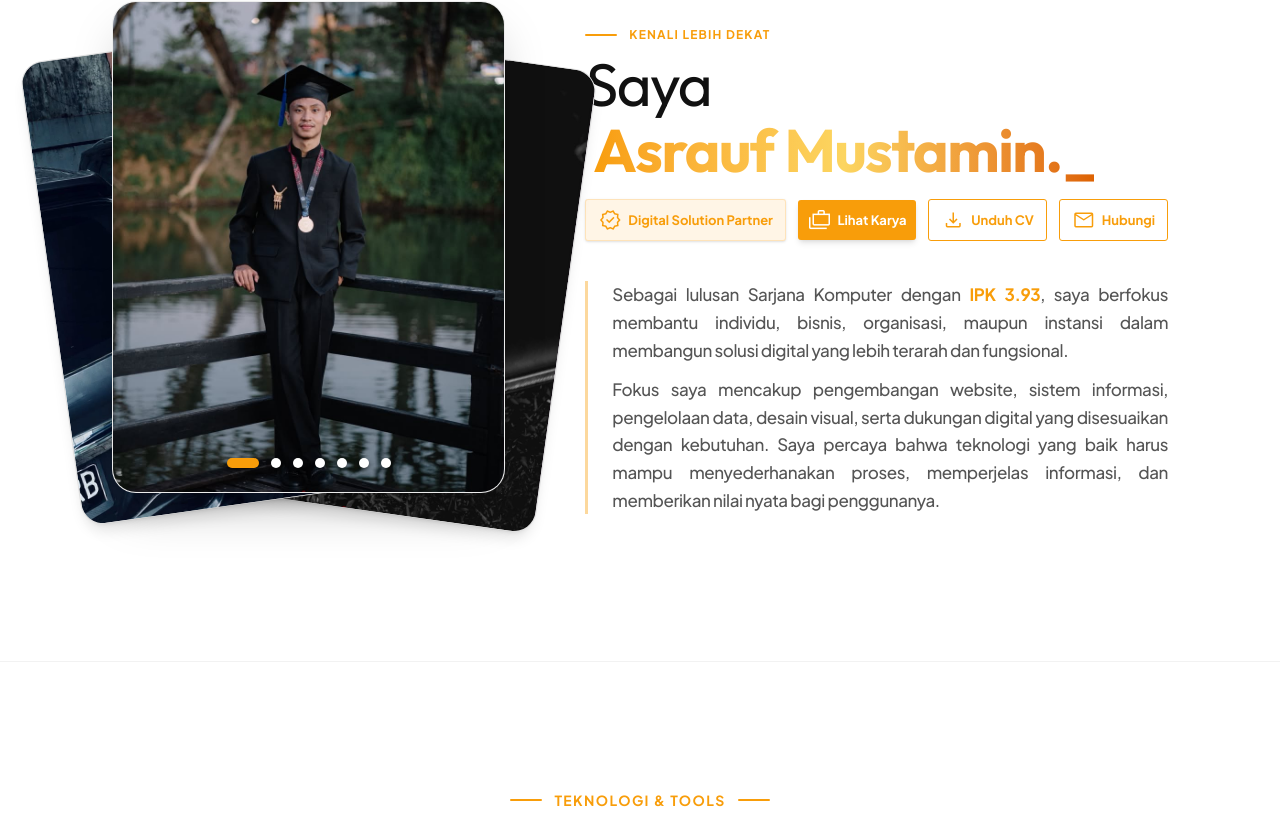
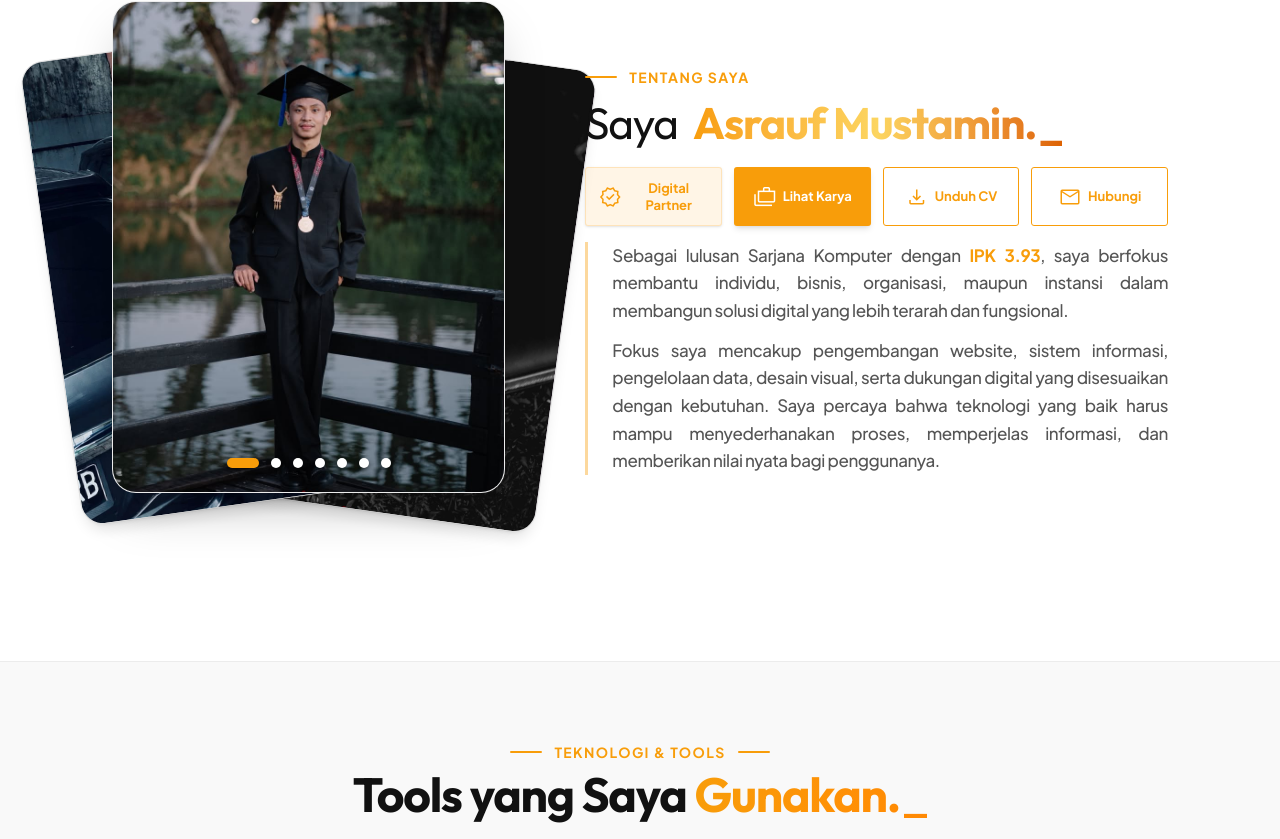
Before and after one commit to asraufmustamin/web-personal-async, a Next.js app: page / in a window 1280 px wide. Shown: the part 839-1678 px from the top of the page. Built offline with nearby package versions, Linux system fonts and the light colour scheme.

Commit message:
feat: enhance 3d blur stagger animations on scroll and equalize button sizes

```diff
--- a/src/components/AboutSection.tsx
+++ b/src/components/AboutSection.tsx
@@ -3,6 +3,7 @@
 import { motion, AnimatePresence, useInView } from "framer-motion";
 import { useState, useRef } from "react";
 import { Typewriter } from "@/components/ui/typewriter";
+import { staggerContainer, slideInLeftBlur, slideInRightBlur, fadeUpBlur } from "@/lib/animations";
 
 const images = [
   "/foto_aboutus.jpeg",
@@ -22,15 +23,23 @@ export default function AboutSection() {
   const isHeadingInView = useInView(headingRef, { once: true, margin: "-100px" });
 
   return (
-    <motion.section className="py-10 md:py-32 bg-bg-main" id="tentang" initial={{ opacity: 0, y: 40 }} whileInView={{ opacity: 1, y: 0 }} transition={{ duration: 0.8, ease: "easeOut" }} viewport={{ once: true, margin: "-100px" }}>
+    <motion.section
+      className="py-10 md:py-32 bg-bg-main overflow-hidden"
+      id="tentang"
+      variants={staggerContainer}
+      initial="hidden"
+      whileInView="show"
+      viewport={{ once: false, amount: 0.15 }}
+    >
       <div className="container mx-auto px-4 md:px-12 max-w-6xl">
         <div className="grid lg:grid-cols-12 gap-12 md:gap-16 lg:gap-20 items-stretch">
 
           {/* Left Column - Photo Carousel (Interactive Fanning Stack) */}
-          <div
+          <motion.div
             className="lg:col-span-5 flex justify-center items-center py-4"
             onMouseEnter={() => setIsPhotoHovered(true)}
             onMouseLeave={() => { setIsPhotoHovered(false); setIsMobileFanned(false); }}
+            variants={slideInLeftBlur}
           >
             <div
               className="relative group w-full max-w-[400px] aspect-[4/5] cursor-pointer"
@@ -96,22 +105,25 @@ export default function AboutSection() {
                 style={{ display: "none" }} /* Hidden by default, let users use dots to avoid hijacking hover too much */
               />
             </div>
-          </div>
+          </motion.div>
 
           {/* Right Column - Content */}
-          <div className={`lg:col-span-7 flex flex-col items-start gap-6 h-full py-4 justify-center transition-transform duration-500 ${isPhotoHovered ? "lg:translate-x-6" : "translate-x-0"}`}>
+          <motion.div
+            className="lg:col-span-7 flex flex-col justify-center"
+            variants={slideInRightBlur}
+          >
 
             {/* Header Section */}
-            <div className="flex flex-col gap-1 w-full mt-8 lg:mt-0 items-center lg:items-start text-center lg:text-left">
-              <div className="flex items-center justify-center lg:justify-start gap-3 mb-1 w-full">
+            <motion.div variants={fadeUpBlur} className="flex flex-col gap-1 w-full mt-8 lg:mt-0 items-center lg:items-start text-center lg:text-left">
+              <div className="flex items-center gap-3 mb-2">
                 <span className="w-8 h-[2px] bg-primary rounded-full"></span>
-                <span className="text-primary font-bold tracking-widest uppercase text-xs">
-                  Kenali Lebih Dekat
+                <span className="text-primary font-bold tracking-widest uppercase text-xs md:text-sm">
+                  TENTANG SAYA
                 </span>
                 <span className="w-8 h-[2px] bg-primary rounded-full lg:hidden"></span>
               </div>
 
-              <h2 ref={headingRef} className="text-4xl md:text-5xl lg:text-6xl font-bold font-serif text-text-main tracking-tight leading-[1.2] lg:leading-[1.1] flex flex-col lg:block items-center">
+              <h2 ref={headingRef} className="text-3xl md:text-4xl lg:text-[2.75rem] font-bold font-serif text-text-main tracking-tight leading-tight lg:leading-[1.1] flex flex-col lg:block items-center">
                 <span className="font-light">Saya</span>{" "}
                 <span className="whitespace-nowrap mt-1 md:mt-0 md:ml-2">
                   {isHeadingInView ? (
@@ -128,41 +140,40 @@ export default function AboutSection() {
                 </span>
               </h2>
 
-              <div className="flex flex-wrap md:flex-nowrap items-center justify-center lg:justify-start gap-2 md:gap-3 mt-3 w-full">
-                <div className="flex items-center justify-center bg-primary/10 border border-primary/20 text-primary px-3 py-2 rounded-[3px] font-bold gap-1.5 shadow-sm whitespace-nowrap">
-                  <span className="material-symbols-outlined text-[16px]">verified</span>
-                  <span className="text-[13px]">Digital Solution Partner</span>
+              <div className="grid grid-cols-2 lg:grid-cols-4 gap-2 md:gap-3 mt-4 w-full">
+                <div className="flex items-center justify-center bg-primary/10 border border-primary/20 text-primary px-3 py-2.5 md:py-3 rounded-[3px] font-bold gap-1.5 shadow-sm text-center">
+                  <span className="material-symbols-outlined text-[16px] md:text-[18px]">verified</span>
+                  <span className="text-[12px] md:text-[13px] leading-tight">Digital Partner</span>
                 </div>
 
-                <a href="#proyek" className="group relative px-3 py-2 bg-primary text-white rounded-[3px] font-bold flex items-center justify-center gap-1.5 overflow-hidden shadow-md hover:shadow-primary/30 transition-all duration-300">
+                <a href="#proyek" className="group relative px-3 py-2.5 md:py-3 bg-primary text-white rounded-[3px] font-bold flex items-center justify-center gap-1.5 overflow-hidden shadow-md hover:shadow-primary/30 transition-all duration-300 text-center">
                   <span className="absolute inset-0 w-full h-full bg-gradient-to-r from-primary to-primary-dark opacity-0 group-hover:opacity-100 transition-opacity duration-300"></span>
-                  <span className="relative z-10 flex items-center gap-1.5 text-[13px] whitespace-nowrap">
-                    <span className="material-symbols-outlined text-[16px]">cases</span> Lihat Karya
+                  <span className="relative z-10 flex items-center gap-1.5 text-[12px] md:text-[13px]">
+                    <span className="material-symbols-outlined text-[16px] md:text-[18px]">cases</span> Lihat Karya
                   </span>
                 </a>
 
-                <a href="/cv_asrauf.pdf" target="_blank" rel="noopener noreferrer" className="group px-3 py-2 bg-transparent border border-primary text-primary rounded-[3px] font-bold flex items-center justify-center gap-1.5 hover:bg-primary/5 transition-all duration-300">
-                  <span className="material-symbols-outlined text-[16px] group-hover:-translate-y-1 transition-transform">download</span> <span className="text-[13px] whitespace-nowrap">Unduh CV</span>
+                <a href="/cv_asrauf.pdf" target="_blank" rel="noopener noreferrer" className="group px-3 py-2.5 md:py-3 bg-transparent border border-primary text-primary rounded-[3px] font-bold flex items-center justify-center gap-1.5 hover:bg-primary/5 transition-all duration-300 text-center">
+                  <span className="material-symbols-outlined text-[16px] md:text-[18px] group-hover:-translate-y-1 transition-transform">download</span> <span className="text-[12px] md:text-[13px]">Unduh CV</span>
                 </a>
 
-                <a href="#kontak" className="group px-3 py-2 bg-transparent border border-primary text-primary rounded-[3px] font-bold flex items-center justify-center gap-1.5 hover:bg-primary/5 transition-all duration-300">
-                  <span className="material-symbols-outlined text-[16px] group-hover:scale-110 transition-transform">mail</span> <span className="text-[13px] whitespace-nowrap">Hubungi</span>
+                <a href="#kontak" className="group px-3 py-2.5 md:py-3 bg-transparent border border-primary text-primary rounded-[3px] font-bold flex items-center justify-center gap-1.5 hover:bg-primary/5 transition-all duration-300 text-center">
+                  <span className="material-symbols-outlined text-[16px] md:text-[18px]">mail</span> <span className="text-[12px] md:text-[13px]">Hubungi</span>
                 </a>
               </div>
-            </div>
+            </motion.div>
 
             {/* Description Section */}
-            <div className="border-l-[3px] border-primary/40 pl-4 md:pl-6 flex flex-col gap-3 mt-4 relative z-10 text-justify w-full max-w-2xl mx-auto lg:mx-0">
+            <motion.div variants={fadeUpBlur} className="border-l-[3px] border-primary/40 pl-4 md:pl-6 flex flex-col gap-3 mt-4 relative z-10 text-justify w-full max-w-2xl mx-auto lg:mx-0">
               <p className="text-text-muted font-medium text-[14px] md:text-[17px] leading-relaxed tracking-tight">
                 Sebagai lulusan Sarjana Komputer dengan <strong className="text-primary font-bold">IPK 3.93</strong>, saya berfokus membantu individu, bisnis, organisasi, maupun instansi dalam membangun solusi digital yang lebih terarah dan fungsional.
               </p>
               <p className="text-text-muted font-medium text-[14px] md:text-[17px] leading-relaxed tracking-tight">
                 Fokus saya mencakup pengembangan website, sistem informasi, pengelolaan data, desain visual, serta dukungan digital yang disesuaikan dengan kebutuhan. Saya percaya bahwa teknologi yang baik harus mampu menyederhanakan proses, memperjelas informasi, dan memberikan nilai nyata bagi penggunanya.
               </p>
-            </div>
+            </motion.div>
 
-          </div>
-
+          </motion.div>
         </div>
       </div>
     </motion.section>
--- a/src/components/ToolsSection.tsx
+++ b/src/components/ToolsSection.tsx
@@ -1,8 +1,9 @@
 "use client";
 
 import { motion, useInView } from "framer-motion";
+import { useRef } from "react";
 import { Typewriter } from "@/components/ui/typewriter";
-import { useRef } from "react";
+import { staggerContainer, fadeUpBlur, popIn } from "@/lib/animations";
 
 const toolsRow1 = [
   { name: "Next.js", icon: "/tools/Nextjs.svg" },
@@ -57,22 +58,19 @@ export default function ToolsSection() {
 
   return (
     <motion.section
-      className="py-10 md:py-32 bg-bg-main relative overflow-hidden border-t border-black/5"
       id="tools"
-      initial={{ opacity: 0, y: 40 }}
-      whileInView={{ opacity: 1, y: 0 }}
-      transition={{ duration: 0.8, ease: "easeOut" }}
-      viewport={{ once: true, margin: "-100px" }}
+      className="py-10 md:py-20 bg-bg-card border-t border-black/5"
+      variants={staggerContainer}
+      initial="hidden"
+      whileInView="show"
+      viewport={{ once: false, amount: 0.15 }}
     >
       <div className="max-w-6xl mx-auto px-4 md:px-8 relative z-10 flex flex-col items-center">
         <motion.div
-          className="flex flex-col items-center text-center gap-4 mb-16"
-          initial={{ opacity: 0, y: 30 }}
-          whileInView={{ opacity: 1, y: 0 }}
-          transition={{ duration: 0.8 }}
-          viewport={{ once: true }}
+          className="text-center mb-10"
+          variants={fadeUpBlur}
         >
-          <div className="flex items-center gap-3 mb-2">
+          <div className="flex items-center gap-3 mb-2 justify-center">
             <span className="w-8 h-[2px] bg-primary rounded-full"></span>
             <span className="text-primary font-bold tracking-widest uppercase text-xs md:text-sm">
               TEKNOLOGI & TOOLS
--- /dev/null
+++ b/src/lib/animations.ts
@@ -0,0 +1,87 @@
+import { Variants } from "framer-motion";
+
+export const staggerContainer: Variants = {
+  hidden: { opacity: 0 },
+  show: {
+    opacity: 1,
+    transition: {
+      staggerChildren: 0.15,
+      delayChildren: 0.1,
+    },
+  },
+};
+
+export const fadeUpBlur: Variants = {
+  hidden: {
+    opacity: 0,
+    y: 50,
+    filter: "blur(15px)",
+    scale: 0.9,
+    rotateX: 20
+  },
+  show: {
+    opacity: 1,
+    y: 0,
+    filter: "blur(0px)",
+    scale: 1,
+    rotateX: 0,
+    transition: {
+      type: "spring" as const,
+      stiffness: 100,
+      damping: 20,
+      duration: 0.8
+    }
+  },
+};
+
+export const slideInRightBlur: Variants = {
+  hidden: {
+    opacity: 0,
+    x: 50,
+    filter: "blur(15px)",
+    scale: 0.9,
+  },
+  show: {
+    opacity: 1,
+    x: 0,
+    filter: "blur(0px)",
+    scale: 1,
+    transition: {
+      type: "spring" as const,
+      stiffness: 100,
+      damping: 20,
+      duration: 0.8
+    }
+  },
+};
+
+export const slideInLeftBlur: Variants = {
+  hidden: {
+    opacity: 0,
+    x: -50,
+    filter: "blur(15px)",
+    scale: 0.9,
+  },
+  show: {
+    opacity: 1,
+    x: 0,
+    filter: "blur(0px)",
+    scale: 1,
+    transition: {
+      type: "spring" as const,
+      stiffness: 100,
+      damping: 20,
+      duration: 0.8
+    }
+  },
+};
+
+export const popIn: Variants = {
+  hidden: { opacity: 0, scale: 0.5, filter: "blur(20px)" },
+  show: {
+    opacity: 1,
+    scale: 1,
+    filter: "blur(0px)",
+    transition: { type: "spring" as const, stiffness: 150, damping: 15 }
+  }
+};
```
Also changed, not shown: src/components/ContactSection.tsx (+13 -13 lines), src/components/ExperienceSection.tsx (+14 -12 lines), src/components/PortfolioSection.tsx (+12 -21 lines), src/components/SkillsSection.tsx (+8 -13 lines).
